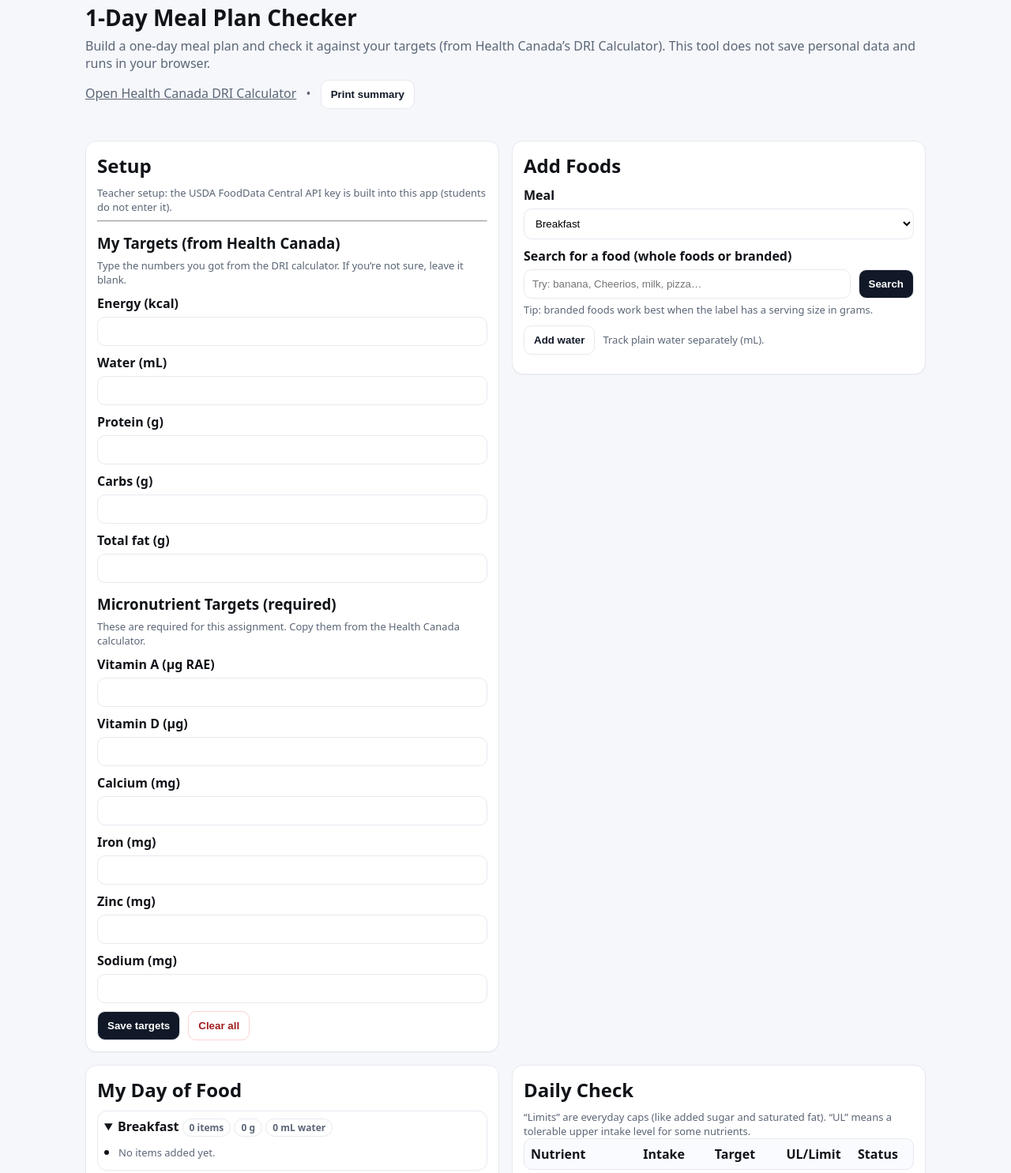
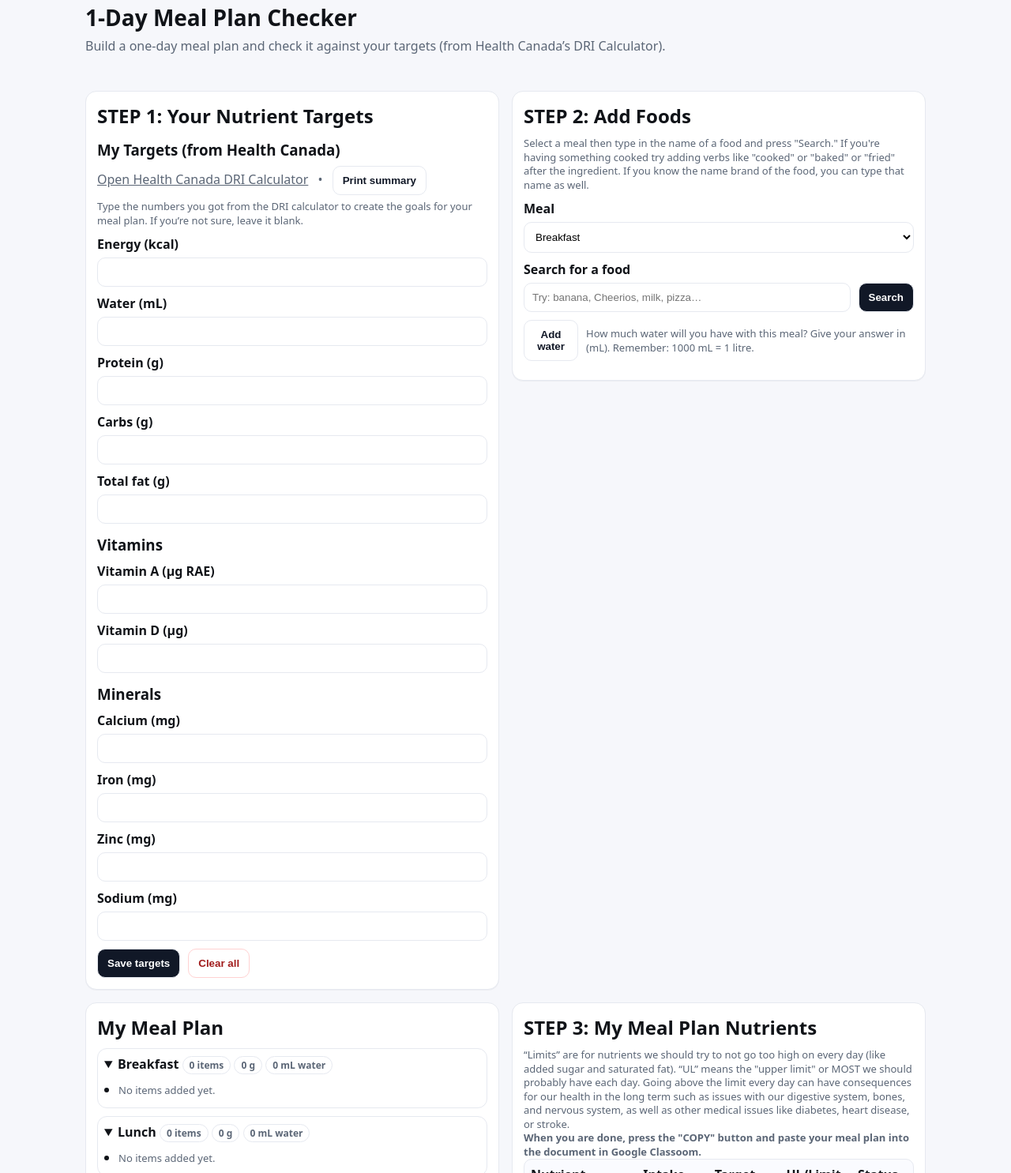
Before and after one commit to jasonblackwood-tech/mealplan, a plain HTML site: page index.html in a window 1280 px wide. Shown: the part 15-1500 px from the top of the page at 79% size. Drawn offline with Linux system fonts and the light colour scheme.

Commit message:
Update index.html

```diff
--- a/index.html
+++ b/index.html
@@ -11,25 +11,21 @@
     <h1>1‑Day Meal Plan Checker</h1>
     <p class="sub">
       Build a one‑day meal plan and check it against your targets (from Health Canada’s DRI Calculator).
-      This tool does not save personal data and runs in your browser.
     </p>
-    <p class="links">
+
+  </header>
+
+  <main class="wrap grid">
+    <section class="card">
+      <h2>STEP 1: Your Nutrient Targets</h2>
+
+      <h3>My Targets (from Health Canada)</h3>
+      <p class="links">
       <a href="https://health-infobase.canada.ca/nutrition/dietary-reference-intakes-calculator/" target="_blank" rel="noopener">Open Health Canada DRI Calculator</a>
       <span class="sep">•</span>
       <button id="printBtn" class="btn ghost" type="button">Print summary</button>
     </p>
-  </header>
-
-  <main class="wrap grid">
-    <section class="card">
-      <h2>Setup</h2>
-
-      <p class="hint">Teacher setup: the USDA FoodData Central API key is built into this app (students do not enter it).</p>
-
-      <hr />
-
-      <h3>My Targets (from Health Canada)</h3>
-      <p class="hint">Type the numbers you got from the DRI calculator. If you’re not sure, leave it blank.</p>
+      <p class="hint">Type the numbers you got from the DRI calculator to create the goals for your meal plan. If you’re not sure, leave it blank.</p>
 
       <div class="targets">
         <div class="field">
@@ -54,12 +50,11 @@
           <label for="t_fat">Total fat (g)</label>
           <input id="t_fat" type="number" min="0" step="0.1" />
         </div>
-
-        <h3>Micronutrient Targets (required)</h3>
-      <p class="hint">These are required for this assignment. Copy them from the Health Canada calculator.</p>
-      <div class="targets2">
+           <div class="targets2">
+        <h3>Vitamins</h3>
             <div class="field"><label for="t_vita">Vitamin A (µg RAE)</label><input id="t_vita" type="number" min="0" step="1" /></div>
             <div class="field"><label for="t_vitd">Vitamin D (µg)</label><input id="t_vitd" type="number" min="0" step="0.1" /></div>
+        <h3>Minerals</h3>
             <div class="field"><label for="t_calcium">Calcium (mg)</label><input id="t_calcium" type="number" min="0" step="1" /></div>
             <div class="field"><label for="t_iron">Iron (mg)</label><input id="t_iron" type="number" min="0" step="0.1" /></div>
             <div class="field"><label for="t_zinc">Zinc (mg)</label><input id="t_zinc" type="number" min="0" step="0.1" /></div>
@@ -74,8 +69,9 @@
     </section>
 
     <section class="card">
-      <h2>Add Foods</h2>
-
+      <h2>STEP 2: Add Foods</h2>
+ <p class="hint">Select a meal then type in the name of a food and press "Search." If you're having something cooked try adding verbs like "cooked" or "baked" or "fried" after the ingredient.
+       If you know the name brand of the food, you can type that name as well.</p>
       <div class="field">
         <label for="meal">Meal</label>
         <select id="meal">
@@ -87,37 +83,38 @@
       </div>
 
       <div class="field">
-        <label for="query">Search for a food (whole foods or branded)</label>
+        <label for="query">Search for a food</label>
         <div class="row">
           <input id="query" type="text" placeholder="Try: banana, Cheerios, milk, pizza…" />
           <button id="searchBtn" class="btn" type="button">Search</button>
         </div>
-        <p class="hint">Tip: branded foods work best when the label has a serving size in grams.</p>
       </div>
 
 
       <div class="row">
         <button id="addWaterBtn" class="btn ghost" type="button">Add water</button>
-        <span class="small">Track plain water separately (mL).</span>
+        <span class="small">How much water will you have with this meal? Give your answer in (mL). Remember: 1000 mL = 1 litre.</span>
       </div>
 
       <div id="results" class="results" aria-live="polite"></div>
     </section>
 
     <section class="card">
-      <h2>My Day of Food</h2>
+      <h2>My Meal Plan</h2>
       <div id="plan" class="plan"></div>
     </section>
 
     <section class="card">
-      <h2>Daily Check</h2>
+      <h2>STEP 3: My Meal Plan Nutrients</h2>
       <p class="hint">
-        “Limits” are everyday caps (like added sugar and saturated fat). “UL” means a tolerable upper intake level for some nutrients.
-      </p>
+        “Limits” are for nutrients we should try to not go too high on every day (like added sugar and saturated fat). “UL” means the "upper limit" or MOST we should probably have each day. Going above the limit every day can have consequences for our health in the long term such as issues with our digestive system, bones, and nervous system, as well as other medical issues like diabetes, heart disease, or stroke.
+      <br><b>When you are done, press the "COPY" button and paste your meal plan into the document in Google Classoom.</b></p>
       <div id="check" class="check"></div>
       <div class="row">
-        <button id="exportBtn" class="btn ghost" type="button">Copy printable summary</button>
+        <button id="exportBtn" class="btn ghost" type="button">COPY MY MEAL PLAN.</button>
       </div>
+       <p class="hint">
+       Press the "COPY" button and paste your meal plan into the document in Google Classoom.</p>
       <textarea id="exportArea" class="export" readonly></textarea>
     </section>
   </main>
```
